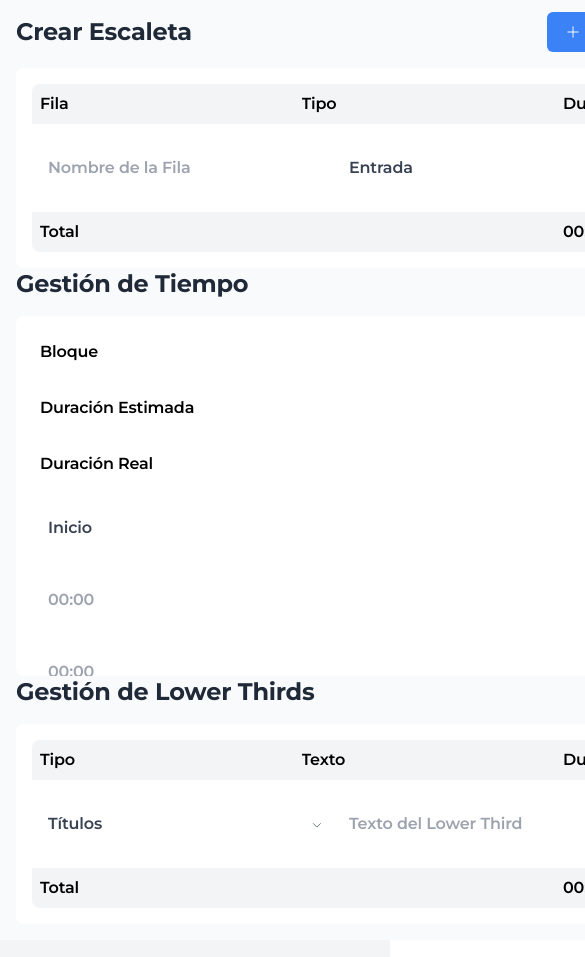
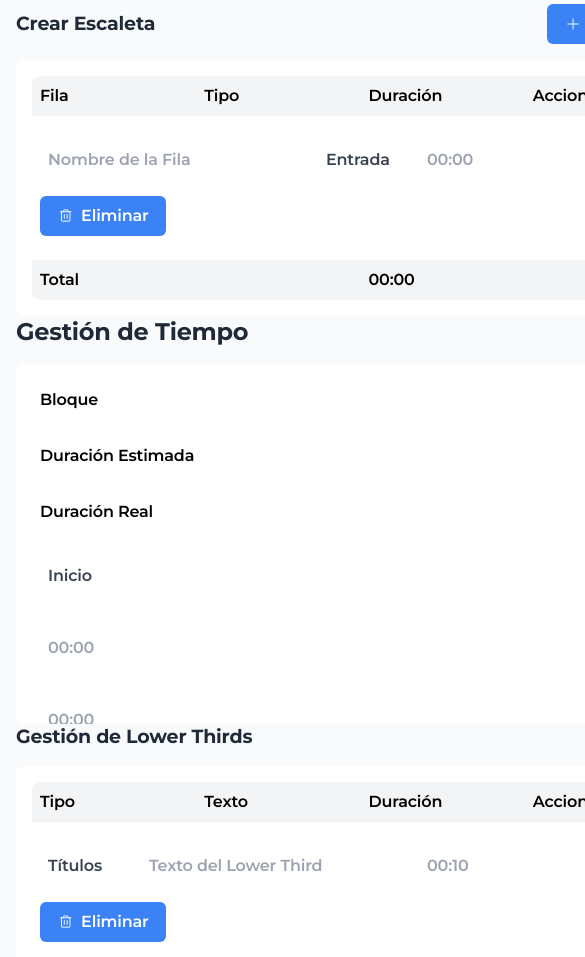
Before and after one commit to wilmereleon/Veterinaria-MascoHogar, a React (Vite) app: page / in a window 390 px wide. Shown: the part 1040-1997 px from the top of the page, 585 px wide, since content can reach past the window. Built offline with nearby package versions, Linux system fonts and the light colour scheme.

Commit message:
Pushed from Locofy Builder

```diff
--- a/src/components/Footer.module.css
+++ b/src/components/Footer.module.css
@@ -74,3 +74,9 @@
   color: var(--color-darkslategray);
   font-family: var(--font-montserrat);
 }
+
+@media screen and (max-width: 450px) {
+  .footer {
+    flex-wrap: wrap;
+  }
+}
--- a/src/components/Frame.module.css
+++ b/src/components/Frame.module.css
@@ -265,3 +265,40 @@
   color: var(--color-gray);
   font-family: var(--font-montserrat);
 }
+
+@media screen and (max-width: 1050px) {
+  .gridItem1 {
+    min-width: 100%;
+  }
+
+  .gridItem2 {
+    min-width: 100%;
+  }
+
+  .gridItem3 {
+    min-width: 100%;
+  }
+}
+@media screen and (max-width: 1000px) {
+  .gridItem2 {
+    flex-wrap: wrap;
+  }
+}
+@media screen and (max-width: 450px) {
+  .crearEscaleta {
+    font-size: var(--font-size-lgi);
+    line-height: 26px;
+  }
+
+  .frame1 {
+    flex-wrap: wrap;
+  }
+
+  .dropdown {
+    flex: 1;
+  }
+
+  .button1 {
+    flex: 1;
+  }
+}
--- a/src/components/Frame1.module.css
+++ b/src/components/Frame1.module.css
@@ -213,3 +213,36 @@
   color: var(--color-gray);
   font-family: var(--font-montserrat);
 }
+
+@media screen and (max-width: 1050px) {
+  .gridItem1 {
+    min-width: 100%;
+  }
+
+  .gridItem2 {
+    min-width: 100%;
+  }
+
+  .gridItem3 {
+    min-width: 100%;
+  }
+}
+@media screen and (max-width: 1000px) {
+  .gridItem2 {
+    flex-wrap: wrap;
+  }
+}
+@media screen and (max-width: 450px) {
+  .gestinDeLower {
+    font-size: var(--font-size-lgi);
+    line-height: 26px;
+  }
+
+  .dropdown {
+    flex: 1;
+  }
+
+  .button {
+    flex: 1;
+  }
+}
--- a/src/components/Header.module.css
+++ b/src/components/Header.module.css
@@ -269,3 +269,26 @@
   color: var(--color-darkslategray);
   font-family: var(--font-roboto);
 }
+
+@media screen and (max-width: 1000px) {
+  .link {
+    display: none;
+  }
+}
+@media screen and (max-width: 750px) {
+  .link1 {
+    display: none;
+  }
+
+  .link2 {
+    display: none;
+  }
+
+  .link3 {
+    display: none;
+  }
+
+  .navigation {
+    max-width: 100%;
+  }
+}
--- a/src/components/Property1SoftwareHeroTripl.module.css
+++ b/src/components/Property1SoftwareHeroTripl.module.css
@@ -1,5 +1,5 @@
 .heading {
-  width: 599px;
+  align-self: stretch;
   position: relative;
   letter-spacing: -0.01em;
   line-height: 108%;
@@ -50,6 +50,7 @@
   padding: var(--padding-base) var(--padding-5xl);
   box-sizing: border-box;
   min-width: 140px;
+  cursor: pointer;
 }
 .textContainer1 {
   display: flex;
@@ -97,7 +98,7 @@
   max-width: 940px;
 }
 .copyContainer {
-  flex: 1;
+  width: 699px;
   border-radius: var(--br-base);
   display: flex;
   flex-direction: column;
@@ -112,7 +113,7 @@
   position: absolute;
   margin: 0 !important;
   top: calc(50% - 252.25px);
-  left: calc(50% - 252px);
+  left: calc(50% - 251.5px);
   border-radius: 50%;
   background-color: var(--color-lavenderblush);
   height: 504px;
--- a/src/components/Property1SoftwareHeroTripl.tsx
+++ b/src/components/Property1SoftwareHeroTripl.tsx
@@ -1,4 +1,4 @@
-import { FunctionComponent } from "react";
+import { FunctionComponent, useCallback } from "react";
 import styles from "./Property1SoftwareHeroTripl.module.css";
 
 export type Property1SoftwareHeroTriplType = {
@@ -8,6 +8,10 @@ export type Property1SoftwareHeroTriplType = {
 const Property1SoftwareHeroTripl: FunctionComponent<
   Property1SoftwareHeroTriplType
 > = ({ className = "" }) => {
+  const onCTAButtonContainerClick = useCallback(() => {
+    // Please sync "Pàgina de Noticias" to the project
+  }, []);
+
   return (
     <div className={[styles.property1softwareHeroTripl, className].join(" ")}>
       <div className={styles.wrapper}>
@@ -22,7 +26,10 @@ const Property1SoftwareHeroTripl: FunctionComponent<
               </div>
             </div>
             <div className={styles.buttonCombo}>
-              <div className={styles.ctaButton}>
+              <div
+                className={styles.ctaButton}
+                onClick={onCTAButtonContainerClick}
+              >
                 <div className={styles.textContainer}>
                   <div className={styles.cta}>Leer más</div>
                 </div>
--- a/src/components/TypeFloatingHeaderWithNavi.module.css
+++ b/src/components/TypeFloatingHeaderWithNavi.module.css
@@ -71,6 +71,7 @@
   align-items: center;
   justify-content: center;
   padding: var(--padding-xs) var(--padding-xl);
+  cursor: pointer;
   text-align: center;
 }
 .button1 {
@@ -81,6 +82,7 @@
   align-items: center;
   justify-content: center;
   padding: var(--padding-xs) var(--padding-xl);
+  cursor: pointer;
   text-align: center;
   color: var(--color-mintcream);
 }
--- a/src/components/TypeFloatingHeaderWithNavi.tsx
+++ b/src/components/TypeFloatingHeaderWithNavi.tsx
@@ -1,4 +1,4 @@
-import { FunctionComponent } from "react";
+import { FunctionComponent, useCallback } from "react";
 import styles from "./TypeFloatingHeaderWithNavi.module.css";
 
 export type TypeFloatingHeaderWithNaviType = {
@@ -8,6 +8,14 @@ export type TypeFloatingHeaderWithNaviType = {
 const TypeFloatingHeaderWithNavi: FunctionComponent<
   TypeFloatingHeaderWithNaviType
 > = ({ className = "" }) => {
+  const onButtonContainerClick = useCallback(() => {
+    // Please sync "Vista Inicio de sesión " to the project
+  }, []);
+
+  const onButtonContainerClick1 = useCallback(() => {
+    // Please sync "Vista Regístrate " to the project
+  }, []);
+
   return (
     <div className={[styles.typefloatingHeaderWithNavi, className].join(" ")}>
       <div className={styles.brand}>
@@ -32,12 +40,12 @@ const TypeFloatingHeaderWithNavi: FunctionComponent<
           <div className={styles.navLink}>
             <div className={styles.navLabel}>Equipo</div>
           </div>
-          <div className={styles.button}>
+          <div className={styles.button} onClick={onButtonContainerClick}>
             <div className={styles.textContainer}>
               <div className={styles.navLabel}>Iniciar sesión</div>
             </div>
           </div>
-          <div className={styles.button1}>
+          <div className={styles.button1} onClick={onButtonContainerClick1}>
             <div className={styles.textContainer}>
               <div className={styles.navLabel}>Registrarse</div>
             </div>
--- a/src/components/TypeStackedMediumTitleAnd.module.css
+++ b/src/components/TypeStackedMediumTitleAnd.module.css
@@ -58,14 +58,11 @@
   justify-content: flex-start;
   gap: var(--gap-21xl);
 }
-.imageLummiIcon {
+.imageLummi {
   align-self: stretch;
   position: relative;
-  max-width: 100%;
-  overflow: hidden;
+  background-color: var(--color-darkgray-100);
   height: 600px;
-  flex-shrink: 0;
-  object-fit: cover;
   z-index: 0;
 }
 .playIcon {
@@ -77,12 +74,12 @@
   height: 88px;
 }
 .overlay {
-  width: calc(100% - 80px);
+  width: 100%;
   position: absolute;
   margin: 0 !important;
   height: 100%;
   top: 0px;
-  right: 80px;
+  right: 0px;
   bottom: 0px;
   left: 0px;
   border-radius: var(--br-99980xl);
--- a/src/components/TypeStackedMediumTitleAnd.tsx
+++ b/src/components/TypeStackedMediumTitleAnd.tsx
@@ -29,11 +29,7 @@ const TypeStackedMediumTitleAnd: FunctionComponent<
           </div>
         </div>
         <div className={styles.videoContainer}>
-          <img
-            className={styles.imageLummiIcon}
-            alt=""
-            src="/image-lummi@2x.png"
-          />
+          <div className={styles.imageLummi} />
           <div className={styles.overlay}>
             <img className={styles.playIcon} alt="" src="/play-icon.svg" />
           </div>
--- a/src/global.css
+++ b/src/global.css
@@ -27,6 +27,7 @@ body {
   --font-size-sm: 14px;
   --font-size-base: 16px;
   --font-size-lg: 18px;
+  --font-size-lgi: 19px;
   --font-size-3xl: 22px;
   --font-size-5xl: 24px;
   --font-size-11xl: 30px;
@@ -39,6 +40,7 @@ body {
   --color-aquamarine: #a7f3d0;
   --color-black: #000;
   --color-darkgray: #9ca3af;
+  --color-darkgray-100: #b3b3b3;
   --color-darkslategray: #374151;
   --color-darkslategray-100: #064e3b;
   --color-dodgerblue: #3b82f6;
```
Also changed, not shown: public/image-lummi@2x.png (deleted).
